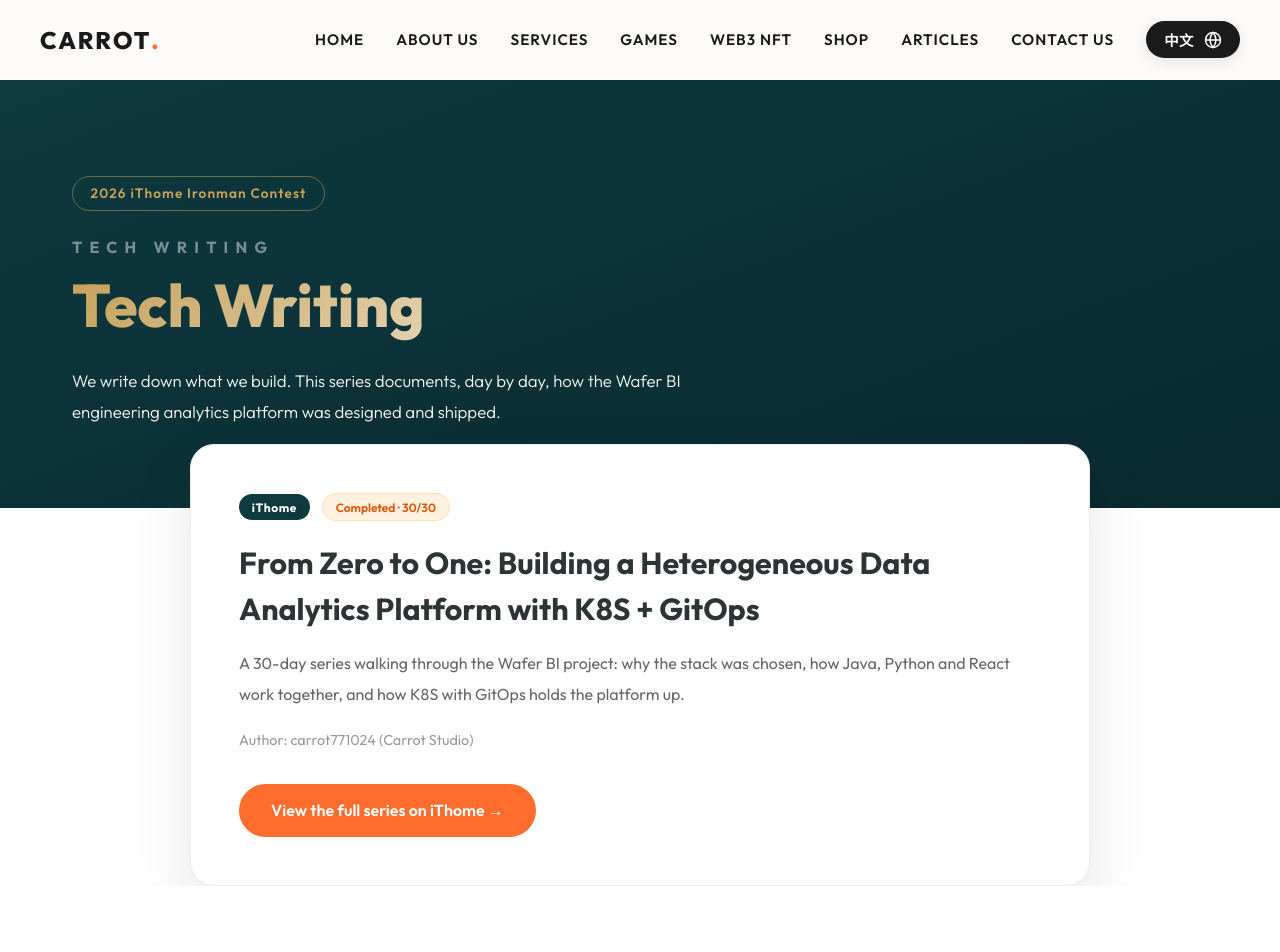
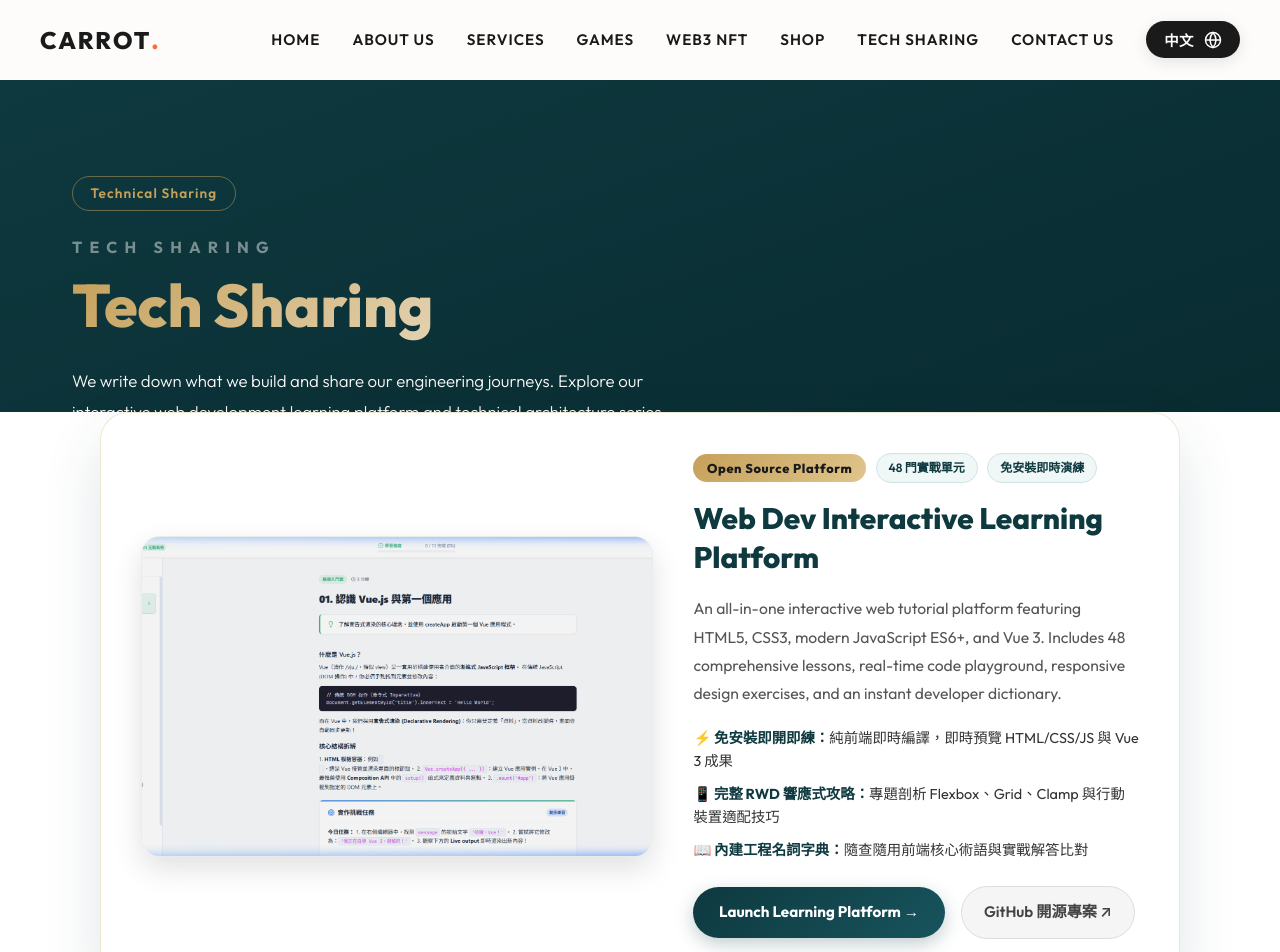
Before and after one commit to DarkSchneider1024/carrot-design-atelier, a Next.js app: page /articles in a window 1280 px wide. Shown: the top 952 px of the page. Built offline with nearby package versions, Linux system fonts and the light colour scheme; no server answers.

Commit message:
feat: update Tech Writing to Tech Sharing and add Web Dev Tutorial platform showcase

```diff
--- a/src/app/articles/articles.module.css
+++ b/src/app/articles/articles.module.css
@@ -63,7 +63,7 @@
 
 .seriesCard {
   max-width: 900px;
-  margin: -9rem auto 0;
+  margin: 2rem auto 0;
   padding: 3rem;
   background: #fff;
   border: 1px solid #eee;
@@ -437,3 +437,208 @@
     padding: 2.5rem 1.5rem;
   }
 }
+
+/* ---------- Platform Section (Web Dev Tutorial) ---------- */
+
+.platformSection {
+  padding: 0 0 4rem;
+  background-color: #fff;
+}
+
+.platformCard {
+  max-width: 1080px;
+  margin: -6rem auto 0;
+  padding: 2.5rem;
+  background: #ffffff;
+  border: 1px solid rgba(197, 160, 89, 0.25);
+  border-radius: 28px;
+  box-shadow: 0 24px 60px rgba(14, 57, 63, 0.12);
+  position: relative;
+  z-index: 5;
+}
+
+.platformGrid {
+  display: grid;
+  grid-template-columns: 1.15fr 1fr;
+  gap: 2.5rem;
+  align-items: center;
+}
+
+.platformVisual {
+  position: relative;
+  border-radius: 18px;
+  overflow: hidden;
+  box-shadow: 0 12px 30px rgba(0, 0, 0, 0.12);
+  border: 1px solid rgba(0, 0, 0, 0.08);
+}
+
+.platformImgLink {
+  display: block;
+  position: relative;
+  width: 100%;
+  aspect-ratio: 16 / 10;
+  overflow: hidden;
+}
+
+.platformImg {
+  width: 100%;
+  height: 100%;
+  object-fit: cover;
+  transition: transform 0.4s ease;
+}
+
+.platformImgLink:hover .platformImg {
+  transform: scale(1.03);
+}
+
+.platformOverlay {
+  position: absolute;
+  inset: 0;
+  background: rgba(14, 57, 63, 0.5);
+  display: flex;
+  align-items: center;
+  justify-content: center;
+  opacity: 0;
+  transition: opacity 0.3s ease;
+}
+
+.platformImgLink:hover .platformOverlay {
+  opacity: 1;
+}
+
+.platformOverlayBtn {
+  background: #fff;
+  color: #0e393f;
+  font-weight: 700;
+  font-size: 0.95rem;
+  padding: 0.75rem 1.4rem;
+  border-radius: 50px;
+  box-shadow: 0 6px 20px rgba(0, 0, 0, 0.2);
+}
+
+.platformInfo {
+  display: flex;
+  flex-direction: column;
+}
+
+.platformBadges {
+  display: flex;
+  flex-wrap: wrap;
+  align-items: center;
+  gap: 0.6rem;
+  margin-bottom: 1rem;
+}
+
+.platformBadge {
+  background: linear-gradient(135deg, #c5a059 0%, #e0c58d 100%);
+  color: #1a1a1a;
+  font-size: 0.8rem;
+  font-weight: 800;
+  padding: 0.25rem 0.85rem;
+  border-radius: 20px;
+  letter-spacing: 0.05em;
+}
+
+.platformSubBadge {
+  background: #f0f7f7;
+  color: #0e393f;
+  border: 1px solid #d0e4e6;
+  font-size: 0.75rem;
+  font-weight: 600;
+  padding: 0.25rem 0.75rem;
+  border-radius: 20px;
+}
+
+.platformTitle {
+  font-size: clamp(1.4rem, 2.5vw, 1.85rem);
+  font-weight: 800;
+  color: #0e393f;
+  line-height: 1.35;
+  margin: 0 0 1rem;
+}
+
+.platformDesc {
+  font-size: 0.98rem;
+  line-height: 1.8;
+  color: #555;
+  margin: 0 0 1.25rem;
+}
+
+.platformFeatures {
+  list-style: none;
+  padding: 0;
+  margin: 0 0 1.5rem;
+  display: flex;
+  flex-direction: column;
+  gap: 0.6rem;
+}
+
+.platformFeatures li {
+  font-size: 0.9rem;
+  line-height: 1.6;
+  color: #333;
+}
+
+.platformFeatures strong {
+  color: #0e393f;
+}
+
+.platformActions {
+  display: flex;
+  flex-wrap: wrap;
+  gap: 1rem;
+  align-items: center;
+}
+
+.platformPrimaryBtn {
+  display: inline-flex;
+  align-items: center;
+  justify-content: center;
+  padding: 0.85rem 1.6rem;
+  background: linear-gradient(135deg, #0e393f 0%, #17545d 100%);
+  color: #fff;
+  font-weight: 700;
+  font-size: 0.95rem;
+  border-radius: 50px;
+  text-decoration: none;
+  box-shadow: 0 6px 18px rgba(14, 57, 63, 0.25);
+  transition: all 0.3s ease;
+}
+
+.platformPrimaryBtn:hover {
+  transform: translateY(-2px);
+  box-shadow: 0 10px 24px rgba(14, 57, 63, 0.35);
+  background: linear-gradient(135deg, #17545d 0%, #0e393f 100%);
+}
+
+.platformSecondaryBtn {
+  display: inline-flex;
+  align-items: center;
+  justify-content: center;
+  padding: 0.85rem 1.4rem;
+  background: #f5f5f5;
+  color: #444;
+  font-weight: 600;
+  font-size: 0.95rem;
+  border-radius: 50px;
+  text-decoration: none;
+  border: 1px solid #ddd;
+  transition: all 0.3s ease;
+}
+
+.platformSecondaryBtn:hover {
+  background: #eaeaea;
+  color: #111;
+  border-color: #ccc;
+}
+
+@media (max-width: 900px) {
+  .platformGrid {
+    grid-template-columns: 1fr;
+    gap: 1.75rem;
+  }
+  .platformCard {
+    margin-top: -4rem;
+    padding: 1.75rem;
+  }
+}
--- a/src/app/articles/layout.tsx
+++ b/src/app/articles/layout.tsx
@@ -1,9 +1,9 @@
 import { Metadata } from 'next';
 
 export const metadata: Metadata = {
-  title: '技術文章 | Carrot Studio',
+  title: '技術分享 | Carrot Studio',
   description:
-    '卡洛特工作室參加 2026 iThome 鐵人賽的系列文：從零到一，使用 K8S + GitOps 打造異構技術棧的資料分析平台，完整記錄 Wafer BI 的製作歷程。',
+    '卡洛特工作室技術分享：包含原創「網頁製作教學網站」前端互動實戰平台，以及 2026 iThome 鐵人賽 K8S + GitOps 資料分析平台系列文。',
   alternates: {
     canonical: '/articles',
   },
--- a/src/app/articles/page.tsx
+++ b/src/app/articles/page.tsx
@@ -6,6 +6,7 @@ import { useLanguage } from '@/context/LanguageContext';
 
 const SERIES_URL = 'https://ithelp.ithome.com.tw/users/20182549/ironman/9124';
 const WAFER_BI_URL = 'https://wafer.carrot-atelier.online/';
+const WEB_TUTORIAL_URL = 'https://darkschneider1024.github.io/vue-studying/';
 
 /**
  * 2026 iThome 鐵人賽系列文，30 天已完賽（Day 1 ~ Day 30）。
@@ -261,6 +262,74 @@ export default function ArticlesPage() {
         </div>
       </section>
 
+      {/* Platform Highlight - Web Dev Tutorial */}
+      <section className={styles.platformSection}>
+        <div className="container">
+          <div className={styles.platformCard}>
+            <div className={styles.platformGrid}>
+              <div className={styles.platformVisual}>
+                <a
+                  href={WEB_TUTORIAL_URL}
+                  target="_blank"
+                  rel="noopener noreferrer"
+                  className={styles.platformImgLink}
+                  aria-label="Visit Web Dev Learning Platform"
+                >
+                  <img
+                    src="/images/web_tutorial_jimmy.png"
+                    alt="網頁製作教學網站預覽畫面"
+                    className={styles.platformImg}
+                  />
+                  <div className={styles.platformOverlay}>
+                    <span className={styles.platformOverlayBtn}>點擊前往互動平台 ↗</span>
+                  </div>
+                </a>
+              </div>
+              <div className={styles.platformInfo}>
+                <div className={styles.platformBadges}>
+                  <span className={styles.platformBadge}>{(a as any).platformBadge || '原創開源平台'}</span>
+                  <span className={styles.platformSubBadge}>48 門實戰單元</span>
+                  <span className={styles.platformSubBadge}>免安裝即時演練</span>
+                </div>
+                <h2 className={styles.platformTitle}>{(a as any).platformTitle || '網頁製作教學網站'}</h2>
+                <p className={styles.platformDesc}>{(a as any).platformDesc || '專為現代網頁開發者設計的互動式學習平台。涵蓋 HTML5、CSS3、JavaScript ES6+ 與 Vue 3 核心技術，內建 48 門單元即時演練台、RWD 響應式佈局教學與技術專有名詞字典，免安裝環境打開瀏覽器即可邊學邊練！'}</p>
+
+                <ul className={styles.platformFeatures}>
+                  <li>
+                    <strong>⚡ 免安裝即開即練：</strong>純前端即時編譯，即時預覽 HTML/CSS/JS 與 Vue 3 成果
+                  </li>
+                  <li>
+                    <strong>📱 完整 RWD 響應式攻略：</strong>專題剖析 Flexbox、Grid、Clamp 與行動裝置適配技巧
+                  </li>
+                  <li>
+                    <strong>📖 內建工程名詞字典：</strong>隨查隨用前端核心術語與實戰解答比對
+                  </li>
+                </ul>
+
+                <div className={styles.platformActions}>
+                  <a
+                    href={WEB_TUTORIAL_URL}
+                    target="_blank"
+                    rel="noopener noreferrer"
+                    className={styles.platformPrimaryBtn}
+                  >
+                    {(a as any).platformCta || '前往網頁製作教學網站 →'}
+                  </a>
+                  <a
+                    href="https://github.com/DarkSchneider1024/vue-studying"
+                    target="_blank"
+                    rel="noopener noreferrer"
+                    className={styles.platformSecondaryBtn}
+                  >
+                    GitHub 開源專案 ↗
+                  </a>
+                </div>
+              </div>
+            </div>
+          </div>
+        </div>
+      </section>
+
       {/* Series overview */}
       <section className={styles.seriesSection}>
         <div className="container">
--- a/src/locales/dictionary.ts
+++ b/src/locales/dictionary.ts
@@ -17,7 +17,11 @@ export const translations = {
     navGames: "Games",
     navWeb3: "Web3 NFT",
     navShop: "Shop",
-    navArticles: "Articles",
+    navArticles: "Tech Sharing",
+    webTutorial: {
+      title: "Web Dev Interactive Learning Platform",
+      description: "An interactive web development learning platform built by Carrot Studio. Covers HTML5, CSS3, modern JavaScript, and Vue 3 with 48 live playground units, RWD layout masterclasses, and an instant developer glossary."
+    },
     fastOrder: {
       title: "FastOrder - Smart Ordering System",
       description: "A modern ordering platform designed for restaurants and group buying, providing a smooth user experience and powerful backend management. Supports multiple payment methods and real-time order tracking."
@@ -56,7 +60,7 @@ export const translations = {
     officeHours: "Monday to Friday AM 09:00 ~ PM 18:00",
     closedDays: "Closed on Saturday and Sunday",
     serviceItems: ["Brand Website Design", "E-commerce Development", "Custom APP Development", "Web3 & NFT Development", "UI/UX Interface Design", "SEO Optimization"],
-    sitemapItems: ["About Us", "Featured Works", "Services", "Carrot Games", "Wind's Origin (Web3 NFT)", "Daily Mate Shop", "Tech Writing", "Contact Us"],
+    sitemapItems: ["About Us", "Featured Works", "Services", "Carrot Games", "Wind's Origin (Web3 NFT)", "Daily Mate Shop", "Tech Sharing", "Contact Us"],
     switchLang: "中文",
     contact: "Contact Us",
     contactLine: "LINE ID",
@@ -150,12 +154,16 @@ export const translations = {
       outroCta: "Play Now"
     },
     articlesPage: {
-      metaTitle: "Tech Writing | Carrot Studio",
-      metaDescription: "The 2026 iThome Ironman Contest series by Carrot Studio: building a heterogeneous data analytics platform with K8S + GitOps — the making of Wafer BI.",
-      badge: "2026 iThome Ironman Contest",
-      enTitle: "TECH WRITING",
-      title: "Tech Writing",
-      description: "We write down what we build. This series documents, day by day, how the Wafer BI engineering analytics platform was designed and shipped.",
+      metaTitle: "Tech Sharing | Carrot Studio",
+      metaDescription: "Carrot Studio Tech Sharing: featuring our original interactive Web Dev Learning Platform and 2026 iThome Ironman Contest K8S + GitOps architecture series.",
+      badge: "Technical Sharing",
+      enTitle: "TECH SHARING",
+      title: "Tech Sharing",
+      description: "We write down what we build and share our engineering journeys. Explore our interactive web development learning platform and technical architecture series.",
+      platformBadge: "Open Source Platform",
+      platformTitle: "Web Dev Interactive Learning Platform",
+      platformDesc: "An all-in-one interactive web tutorial platform featuring HTML5, CSS3, modern JavaScript ES6+, and Vue 3. Includes 48 comprehensive lessons, real-time code playground, responsive design exercises, and an instant developer dictionary.",
+      platformCta: "Launch Learning Platform →",
       seriesTitle: "From Zero to One: Building a Heterogeneous Data Analytics Platform with K8S + GitOps",
       seriesDescription: "A 30-day series walking through the Wafer BI project: why the stack was chosen, how Java, Python and React work together, and how K8S with GitOps holds the platform up.",
       seriesAuthor: "Author: carrot771024 (Carrot Studio)",
@@ -208,7 +216,11 @@ export const translations = {
     navGames: "遊戲網",
     navWeb3: "Web3 NFT",
     navShop: "購物網",
-    navArticles: "技術文章",
+    navArticles: "技術分享",
+    webTutorial: {
+      title: "網頁製作教學網站 - 前端互動實戰平台",
+      description: "卡洛特工作室打造的原創互動學習平台。涵蓋 HTML5、CSS3、JavaScript ES6+ 與 Vue 3 核心技術，內建 48 門單元即時演練台、RWD 響應式佈局教學與專有名詞字典，開源免安裝即開即練。"
+    },
     fastOrder: {
       title: "FastOrder - 智能點餐系統",
       description: "為餐廳與團購設計的現代化點餐平台，提供流暢的用戶體驗與強大的後台管理功能。支持多種支付方式與實時訂單追蹤。"
@@ -256,7 +268,7 @@ export const translations = {
     officeHours: "週一至週五 AM 09:00 ~ PM 18:00",
     closedDays: "週六、週日公休",
     serviceItems: ["形象網站設計", "購物網站建置", "APP 客製開發", "Web3 / NFT 系統開發", "UI/UX 介面設計", "SEO 搜尋優化"],
-    sitemapItems: ["關於我們", "精選作品", "服務項目", "卡洛特遊戲網", "風之曦原 (Web3 NFT)", "Daily Mate 購物網", "技術文章", "聯絡我們"],
+    sitemapItems: ["關於我們", "精選作品", "服務項目", "卡洛特遊戲網", "風之曦原 (Web3 NFT)", "Daily Mate 購物網", "技術分享", "聯絡我們"],
     form: {
       name: "身分名稱",
       email: "電子信箱",
@@ -341,12 +353,16 @@ export const translations = {
       outroCta: "立即開始遊玩"
     },
     articlesPage: {
-      metaTitle: "技術文章 | Carrot Studio",
-      metaDescription: "卡洛特工作室參加 2026 iThome 鐵人賽的系列文：從零到一，使用 K8S + GitOps 打造異構技術棧的資料分析平台，完整記錄 Wafer BI 的製作歷程。",
-      badge: "2026 iThome 鐵人賽",
-      enTitle: "TECH WRITING",
-      title: "技術文章",
-      description: "我們把做過的東西寫下來。這個系列以每日連載的方式，完整記錄 Wafer BI 工程分析平台從設計到上線的過程。",
+      metaTitle: "技術分享 | Carrot Studio",
+      metaDescription: "卡洛特工作室技術分享：包含原創「網頁製作教學網站」前端互動實戰平台，以及 2026 iThome 鐵人賽 K8S + GitOps 資料分析平台系列文。",
+      badge: "原創開源 · 技術實踐",
+      enTitle: "TECH SHARING",
+      title: "技術分享",
+      description: "我們把做過的東西寫下來，把實戰探索的心得轉化為開源學習資源。從網頁製作教學平台到異構系統架構，完整分享技術實踐。",
+      platformBadge: "原創開源平台",
+      platformTitle: "網頁製作教學網站 (Web Dev Interactive Learning)",
+      platformDesc: "專為現代網頁開發者設計的互動式學習平台。涵蓋 HTML5、CSS3、JavaScript ES6+ 與 Vue 3 核心技術，內建 48 門單元即時演練台、RWD 響應式佈局教學與技術專有名詞字典，免安裝環境打開瀏覽器即可邊學邊練！",
+      platformCta: "前往網頁製作教學網站 →",
       seriesTitle: "從零到一：使用 K8S + GitOps 打造異構技術棧的資料分析平台",
       seriesDescription: "為期 30 天的系列文，從 Wafer BI 的專案背景與技術選型談起，一路走過 Java、Python 與 React 的異構協作，以及 K8S 搭配 GitOps 如何撐起整個平台。",
       seriesAuthor: "作者：carrot771024（卡洛特工作室）",
```
Also changed, not shown: src/app/page.tsx (+9 -0 lines), public/images/web_tutorial_jimmy.png (added).
